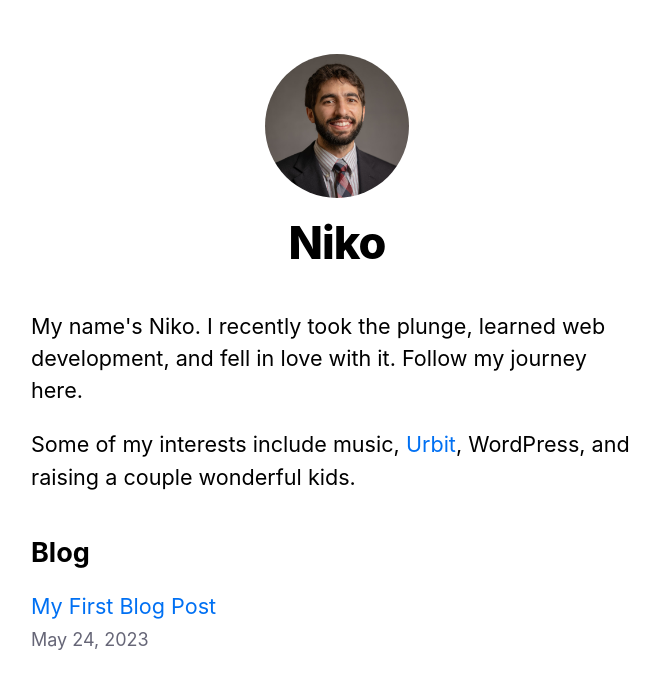
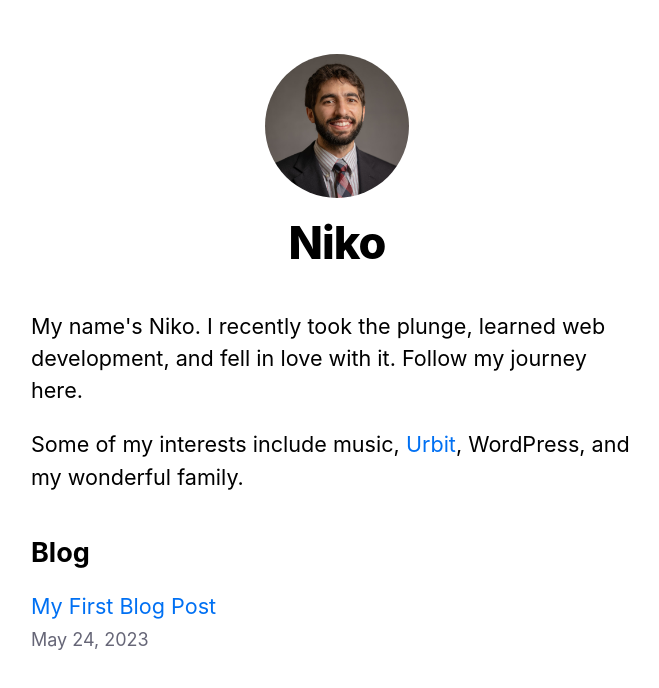
Before and after one commit to harmolipi/niko-here, a Next.js app: page /niko-here/ in a window 1280 px wide. Shown: the top 688 px of the page, without its empty margins (303-962 px from the left). Built offline with nearby package versions, Linux system fonts and the light colour scheme.

Commit message:
feat(home): reference my whole family (to include you too, Kelsey!)

```diff
--- a/pages/index.js
+++ b/pages/index.js
@@ -30,7 +30,7 @@ export default function Home({ allPostsData }) {
           <a href="https://urbit.org" target="_blank">
             Urbit
           </a>
-          , WordPress, and raising a couple wonderful kids.
+          , WordPress, and my wonderful family.
         </p>
       </section>
       <section className={`${utilStyles.headingMd} ${utilStyles.padding1px}`}>
```
